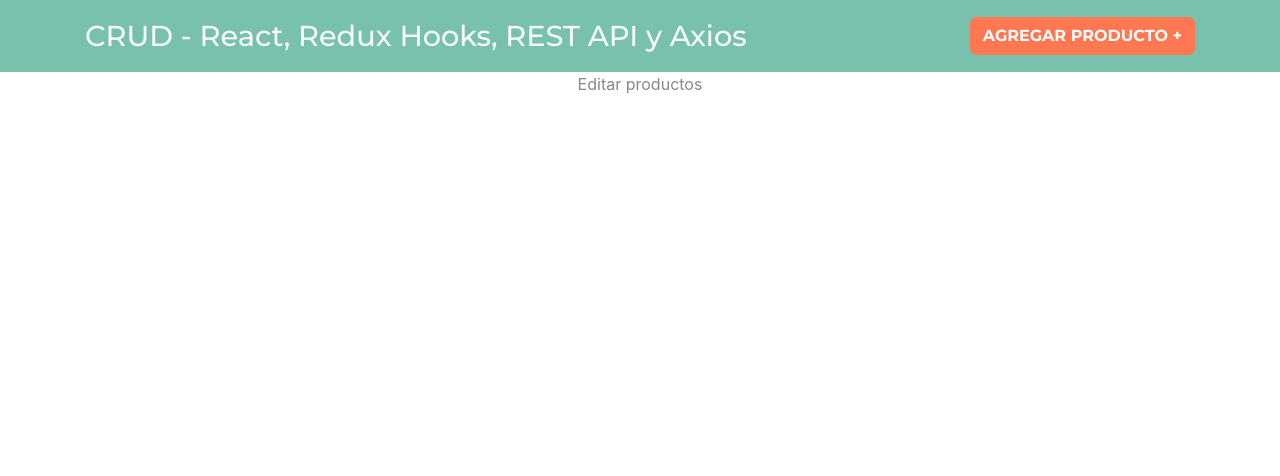
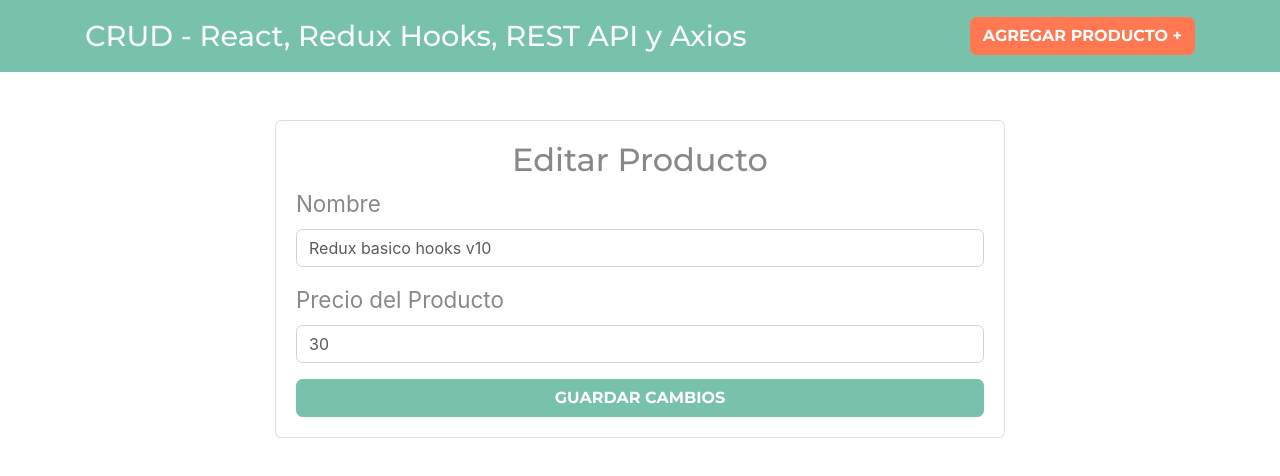
Before and after one commit to duvg/crudredux, a React (Create React App) app: page /productos/editar/1 in a window 1280 px wide. Shown: the top 476 px of the page. Built offline with nearby package versions, Linux system fonts and the light colour scheme; data requests are answered from the project's data file.

Commit message:
Editar producto, con sus types acciones y reducer, validación del formulario, se guarda en la API y en el state

```diff
--- a/db.json
+++ b/db.json
@@ -2,8 +2,8 @@
   "libros": [
     {
       "id": 1,
-      "nombre": "Redux basico",
-      "precio": 30
+      "nombre": "Redux basico hooks v10",
+      "precio": "30"
     },
     {
       "id": 2,
--- a/src/actions/productosActions.js
+++ b/src/actions/productosActions.js
@@ -7,7 +7,13 @@ import {
     DESCARGA_PRODUCTOS_ERROR,
     OBTENER_PRODUCTO_ELIMINAR,
     PRODUCTO_ELIMINADO_EXITO,
-    PRODUCTO_ELIMINADO_ERROR
+    PRODUCTO_ELIMINADO_ERROR,
+    OBTENER_PRODUCTO_EDITAR,
+    PRODUCTO_EDITAR_EXITO,
+    PRODUCTO_EDITAR_ERROR,
+    INICIAR_EDICION_PRODUCTO,
+    PRODUCTO_EDITADO_EXITO,
+    PRODUCTO_EDITADO_ERROR
 } from '../types';
 
 import clientAxios from '../config/axios';
@@ -113,3 +119,67 @@ export const eliminarProductoExito = id => ({
 export const eliminarProductoError = () => ({
     type: PRODUCTO_ELIMINADO_ERROR
 });
+
+
+// Editar un producto
+export function obtenerProductoEditarAction (id) {
+    return ( dispatch ) => {
+        dispatch( obtenerProductoEditar() );
+        console.log(id);
+        // Obtener producto de la API
+
+        clientAxios.get(`/libros/${id}`)
+            .then(response => {
+                console.log(response.data);
+                dispatch( obtenerProductoEditarExito(response.data) );
+            })
+            .catch(error => {
+                console.error(error);
+                dispatch( obtenerProductoEditarError() );
+            });
+    }
+}
+
+export const obtenerProductoEditar = () => ({
+    type: OBTENER_PRODUCTO_EDITAR
+});
+
+export const obtenerProductoEditarExito = producto => ({
+    type: PRODUCTO_EDITAR_EXITO,
+    payload: producto
+});
+
+export const obtenerProductoEditarError = () => ({
+    type: PRODUCTO_EDITAR_ERROR
+});
+
+// Modifica un producto en la api y en el state
+export function editarProductoAction ( producto ) {
+    return ( dispatch ) => {
+        dispatch( iniciarEdicionProducto() );
+
+        // Consultar la api
+        clientAxios.put(`/libros/${producto.id}`, producto)
+            .then(response => {
+
+                dispatch( editarProductoExito(response.data) );
+            })
+            .catch(error =>{
+
+                dispatch( editarProductoError() );
+            });
+    }
+}
+
+export const iniciarEdicionProducto = () => ({
+    type: INICIAR_EDICION_PRODUCTO,
+});
+
+export const editarProductoExito = producto => ({
+    type: PRODUCTO_EDITADO_EXITO,
+    payload: producto
+});
+
+export const editarProductoError = () => ({
+    type: PRODUCTO_EDITADO_ERROR,
+});
--- a/src/components/producto/EditarProducto.js
+++ b/src/components/producto/EditarProducto.js
@@ -1,8 +1,119 @@
-import React from 'react';
+import React, { useEffect, Fragment, useRef } from 'react';
 
-const EditarProductos = () => {
+
+// Redux
+import { useDispatch, useSelector } from 'react-redux';
+import { obtenerProductoEditarAction, editarProductoAction } from '../../actions/productosActions';
+import { validarFormularioAction, validacionExitoAction, validacionErrorAction } from '../../actions/validationActions';
+
+import Swal from 'sweetalert2';
+
+const EditarProductos = ({ history, match }) => {
+
+    // Crear los refs
+    const nombreRef = useRef('');
+    const precioRef = useRef('');
+
+    // Dispatch para ejecutar la accion principal
+    const dispatch = useDispatch();
+
+    const editarProducto = (producto) => dispatch( editarProductoAction(producto));
+
+    // Validar formulario
+    const validarFormulario = () => dispatch( validarFormularioAction() );
+    const validacionExito = () => dispatch( validacionExitoAction() );
+    const validacionError = () => dispatch( validacionErrorAction() );
+
+    // Obtener id del producto a editar
+    const { id } = match.params;
+
+    useEffect(
+        () => {
+            dispatch(obtenerProductoEditarAction(id));
+        }, [dispatch, id]
+    );
+
+    // Acceder al state
+    const producto = useSelector( state => state.productos.producto);
+    const error = useSelector( state => state.productos.error );
+
+    // Cuando carga la api
+    if(!producto) return 'Cargando...';
+
+
+    const submitEditarProducto = e => {
+        e.preventDefault();
+
+        // Validar el formulario
+        validarFormulario();
+
+        if(nombreRef.current.value.trim() === '' || precioRef.current.value.trim() === '') {
+            validacionError();
+            return;
+        }
+
+        // Si pasa la validación
+        validacionExito();
+
+
+        // Guardar los cambios
+        editarProducto({
+            id,
+            nombre: nombreRef.current.value,
+            precio: precioRef.current.value
+        });
+
+        Swal.fire(
+            'Edición exitosa!',
+            'El producto se actualizó correctamente',
+            'success'
+        );
+
+        // Redireccionar
+        history.push('/');
+    }
+
     return(
-        <p className="text-center">Editar productos</p>
+        <Fragment>
+            { error ? <div className="alert alert-danger font-weight-bold text-center mt-4">Hubo un error, intenta de nuevo</div> :
+            <div className="row justify-content-center mt-5">
+                <div className="col-md-8">
+                    <div className="card">
+                        <div className="card-body">
+                            <h2 className="text-center">Editar Producto</h2>
+                            <form
+                                onSubmit={submitEditarProducto}
+                            >
+                                <div className="form-group">
+                                    <label>Nombre</label>
+                                    <input
+                                        type="text"
+                                        className="form-control"
+                                        placeholder="Nombre"
+                                        defaultValue={producto.nombre}
+                                        ref={nombreRef}
+                                    />
+                                </div>
+                                <div className="form-group">
+                                    <label>Precio del Producto</label>
+                                    <input
+                                        type="text"
+                                        className="form-control"
+                                        placeholder="Precio"
+                                        defaultValue={producto.precio}
+                                        ref={precioRef}
+                                    />
+                                </div>
+
+                                <button type="submit" className="btn btn-primary font-weight-bold text-uppercase d-block w-100">Guardar Cambios</button>
+                            </form>
+
+                        </div>
+                    </div>
+                </div>
+            </div>
+            }
+        </Fragment>
     );
 }
 
--- a/src/reducers/productosReducer.js
+++ b/src/reducers/productosReducer.js
@@ -7,14 +7,21 @@ import {
     DESCARGA_PRODUCTOS_ERROR,
     OBTENER_PRODUCTO_ELIMINAR,
     PRODUCTO_ELIMINADO_EXITO,
-    PRODUCTO_ELIMINADO_ERROR
+    PRODUCTO_ELIMINADO_ERROR,
+    OBTENER_PRODUCTO_EDITAR,
+    PRODUCTO_EDITAR_EXITO,
+    PRODUCTO_EDITAR_ERROR,
+    INICIAR_EDICION_PRODUCTO,
+    PRODUCTO_EDITADO_EXITO,
+    PRODUCTO_EDITADO_ERROR
 } from '../types';
 
 // state
 const initialState = {
     productos: [],
     error: null,
-    loading: false
+    loading: false,
+    producto: {}
 }
 
 
@@ -41,20 +48,23 @@ export default function(state = initialState, action) {
         case COMENZAR_DESCARGA_PRODUCTOS:
             return {
                 ...state,
-                loading: true
+                loading: true,
+                producto: {}
             }
         case DESCARGA_PRODUCTOS_EXITOSA:
             return {
                 ...state,
                 productos: action.payload,
                 loading: false,
-                error: false
+                error: false,
+                producto: {}
             }
         case DESCARGA_PRODUCTOS_ERROR:
             return {
                 ...state,
                 productos: [],
-                error: true
+                error: true,
+                producto: {}
             }
         // Eliminar un producto
         case OBTENER_PRODUCTO_ELIMINAR:
@@ -73,6 +83,38 @@ export default function(state = initialState, action) {
                 ...state,
                 error: true
             }
+        case OBTENER_PRODUCTO_EDITAR:
+            return {
+                ...state,
+                error: null
+            }
+        case PRODUCTO_EDITAR_EXITO:
+            return {
+                ...state,
+                error: null,
+                producto: action.payload
+            }
+        case PRODUCTO_EDITAR_ERROR:
+            return {
+                ...state,
+                error: true
+            }
+        case INICIAR_EDICION_PRODUCTO:
+            return {
+                ...state,
+                error: null
+            }
+        case PRODUCTO_EDITADO_EXITO:
+            return {
+                ...state,
+                error: null,
+                productos: state.productos.map(producto  => producto.id === action.payload.id ?  producto = action.payload : producto)
+            }
+        case PRODUCTO_EDITADO_ERROR:
+            return {
+                ...state,
+                error: true
+            }
         default:
             return state;
     }
--- a/src/types/index.js
+++ b/src/types/index.js
@@ -24,3 +24,14 @@ export const DESCARGA_PRODUCTOS_ERROR = 'DESCARGA_PRODUCTOS_ERROR';
 export const OBTENER_PRODUCTO_ELIMINAR = 'OBTENER_PRODUCTO_ELIMINAR';
 export const PRODUCTO_ELIMINADO_EXITO = 'PRODUCTO_ELIMINADO_EXITO';
 export const PRODUCTO_ELIMINADO_ERROR = 'PRODUCTO_ELIMINADO_ERROR';
+
+
+// Editar un prodicto
+
+export const OBTENER_PRODUCTO_EDITAR = 'OBTENER_PRODUCTO_EDITAR';
+export const PRODUCTO_EDITAR_EXITO = 'PRODUCTO_EDITAR_EXITO';
+export const PRODUCTO_EDITAR_ERROR = 'PRODUCTO_EDITAR_ERROR';
+
+export const INICIAR_EDICION_PRODUCTO = 'INICIAR_EDICION_PRODUCTO';
+export const PRODUCTO_EDITADO_EXITO = 'PRODUCTO_EDITADO_EXITO';
+export const PRODUCTO_EDITADO_ERROR = 'PRODUCTO_EDITADO_ERROR';
```
